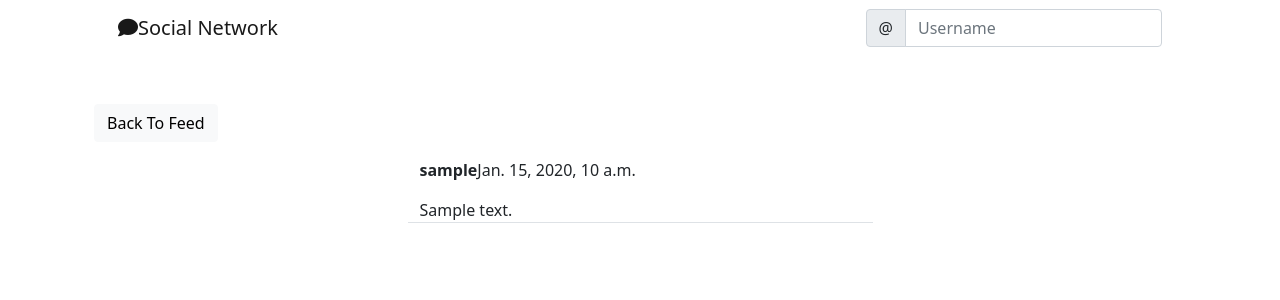
After one commit to fernandezfelicio24/django_insta_media_website-, a Django app: a page that uses landing/templates/landing/navbar.html in a window 1280 px wide. The commit adds this page. Shown: the top 300 px of the page. Run offline with Django 4.2, Linux system fonts and the light colour scheme; tables that the repository leaves empty hold one stand-in row (values such as "Sample post"); some libraries are stand-ins or nearby versions.

Commit message:
Building a Social Media App : Part 3 - OnProcess

```diff
--- a/django_insta_media_website/settings.py
+++ b/django_insta_media_website/settings.py
@@ -150,6 +150,6 @@ CRISPY_TEMPLATE_PACK = "bootstrap5"
 # https://docs.djangoproject.com/en/4.1/ref/settings/#default-auto-field
 
 DEFAULT_AUTO_FIELD = 'django.db.models.BigAutoField'
-LOGIN_REDIRECT_URL = 'index'
+LOGIN_REDIRECT_URL = 'post-list'
 ACCOUNT_EMAIL_REQUIRED = True
 EMAIL_BACKEND = 'django.core.mail.backends.console.EmailBackend'
--- a/landing/templates/landing/navbar.html
+++ b/landing/templates/landing/navbar.html
@@ -1,19 +1,58 @@
-<nav class="navbar navbar-expand-lg bg-light">
+{#<nav class="navbar navbar-expand-lg bg-light">#}
+{#  <div class="container-fluid">#}
+{#    <a class="navbar-brand" href="{% url 'index' %}">Social Network</a>#}
+{#    <button class="navbar-toggler" type="button" data-bs-toggle="collapse" data-bs-target="#navbarSupportedContent" aria-controls="navbarSupportedContent" aria-expanded="false" aria-label="Toggle navigation">#}
+{#      <span class="navbar-toggler-icon"></span>#}
+{#    </button>#}
+{#    <div class="collapse navbar-collapse" id="navbarSupportedContent">#}
+{#      <ul class="navbar-nav me-auto mb-2 mb-lg-0">#}
+{##}
+{#      </ul>#}
+{#      <form class="d-flex" role="search">#}
+{#        <div class="input-group">#}
+{#          <span class="input-group-text" id="basic-addon1">@</span>#}
+{#          <input type="text" class="form-control" placeholder="Username" aria-label="Username" aria-describedby="basic-addon1">#}
+{#        </div>#}
+{#      </form>#}
+{#    </div>#}
+{#  </div>#}
+{#</nav>#}
+
+
+<div class="container">
+<nav class="navbar navbar-expand-lg navbar-light">
   <div class="container-fluid">
-    <a class="navbar-brand" href="{% url 'index' %}">Social Network</a>
-    <button class="navbar-toggler" type="button" data-bs-toggle="collapse" data-bs-target="#navbarSupportedContent" aria-controls="navbarSupportedContent" aria-expanded="false" aria-label="Toggle navigation">
+    <button class="navbar-toggler" type="button" data-bs-toggle="collapse" data-bs-target="#navbarTogglerDemo03" aria-controls="navbarTogglerDemo03" aria-expanded="false" aria-label="Toggle navigation">
       <span class="navbar-toggler-icon"></span>
     </button>
-    <div class="collapse navbar-collapse" id="navbarSupportedContent">
+
+    <a class="navbar-brand"
+       {% if user.is_authenticated %}
+            href="{% url 'post-list' %}"
+       {% else %}
+            href="{% url 'index' %}"
+       {% endif %}
+
+    > <i class="fa fa-comment"></i>Social Network</a>
+    <div class="collapse navbar-collapse" id="navbarTogglerDemo03">
       <ul class="navbar-nav me-auto mb-2 mb-lg-0">
-
       </ul>
-      <form class="d-flex" role="search">
+      <form class="d-flex">
         <div class="input-group">
-          <span class="input-group-text" id="basic-addon1">@</span>
-          <input type="text" class="form-control" placeholder="Username" aria-label="Username" aria-describedby="basic-addon1">
-        </div>
+        <span class="input-group-text" id="basic-addon1">@</span>
+        <input type="text" class="form-control" placeholder="Username" aria-label="Username" aria-describedby="basic-addon1">
+    </div>
       </form>
+      {% if user.is_authenticated %}
+      <div class="nav-item dropdown">
+        <a class="nav-link dropdown-toggle text-dark" data-bs-toggle="dropdown" role="buton" aria-expanded="false"><i class="fa fa-user"></i></a>
+        <ul class="dropdown-menu">
+          <li><a class="dropdown-item" href="#">Profile</a></li>
+          <li><a class="dropdown-item" href="{% url 'account_logout' %}">Sign Out</a></li>
+        </ul>
+      </div>
+      {% endif %}
     </div>
   </div>
 </nav>
+</div>
--- a/social/models.py
+++ b/social/models.py
@@ -10,6 +10,13 @@ class Post(models.Model):
     body = models.TextField()
     created_on = models.DateTimeField(default=timezone.now)
     author = models.ForeignKey(User, on_delete=models.CASCADE)
+    slug = models.SlugField(blank=True, editable=False)
+
+class Comment(models.Model):
+    comment = models.TextField()
+    created_on = models.DateTimeField(default=timezone.now)
+    author = models.ForeignKey(User, on_delete=models.CASCADE)
+    post = models.ForeignKey('Post', on_delete=models.CASCADE)
     slug = models.SlugField(blank=True, editable=False)
 
     def save(self, *args, **kwargs):
--- /dev/null
+++ b/social/templates/social/post_detail.html
@@ -0,0 +1,36 @@
+{% extends 'landing/base.html' %}
+{% load crispy_forms_tags %}
+
+ {% block content %}
+        <div class="container">
+
+             <div class="row mt-5">
+                    <div class="col-md-5 col-sm-6 ">
+                      <a href="{% url 'post-list' %}" class="btn btn-light">Back To Feed</a>
+                    </div>
+             </div>
+
+              <div class="row justify-content-center mt-3">
+                    <div class="col-md-5 col-sm-12 border-bottom">
+                        <p><strong> {{  post.author }}</strong>{{ post.created_on }}</p>
+                           {{ post.body }}
+                    </div>
+              </div>
+
+{#            <div class="row justify-content-center mt-3 mb-5">#}
+{#                    <div class="col-md-5 col-sm-12 border-bottom">#}
+{#                        <form method="post">#}
+{#                            {% csrf_token %}#}
+{#                            {{ form | crispy }}#}
+{#                            <div class="d-grid gap-2">#}
+{#                                    <button class="btn btn-success mt-3">Submit !</button>#}
+{#                            </div>#}
+{#                        </form>#}
+{#                    </div>#}
+{#             </div>#}
+
+
+
+
+        </div>
+ {% endblock content%}
--- a/social/templates/social/post_list.html
+++ b/social/templates/social/post_list.html
@@ -24,9 +24,10 @@
 
             {% for post in post_list %}
                 <div class="row justify-content-center mt-3">
-                    <div class="col-md-5 col-sm-12 border-bottom">
+                    <div class="col-md-5 col-sm-12 border-bottom position-relative">
                         <p><strong> {{  post.author }}</strong>{{ post.created_on }}</p>
-                           {{ post.body }}
+                         <p>{{ post.body }}</p>
+                         <a href="{% url 'post-detail' post.slug %}" class="stretched-link"></a>
                     </div>
                 </div>
             {% endfor %}
--- a/social/urls.py
+++ b/social/urls.py
@@ -1,6 +1,7 @@
 from django.urls import path
-from .views import PostListView
+from .views import PostListView, PostDetailView
 
 urlpatterns = [
     path('', PostListView.as_view(), name='post-list'),
+    path('post-detail/<slug:slugInput>/', PostDetailView.as_view(), name='post-detail'),
 ]
--- a/social/views.py
+++ b/social/views.py
@@ -30,3 +30,14 @@ class PostListView(View):
         }
 
         return render(request, 'social/post_list.html', context)
+
+class PostDetailView(View):
+
+    def get(self, request, slugInput, *args, **kwargs):
+        post = Post.objects.get(slug=slugInput)
+
+        context = {
+            'post' : post
+        }
+
+        return render(request, 'social/post_detail.html', context)
```
